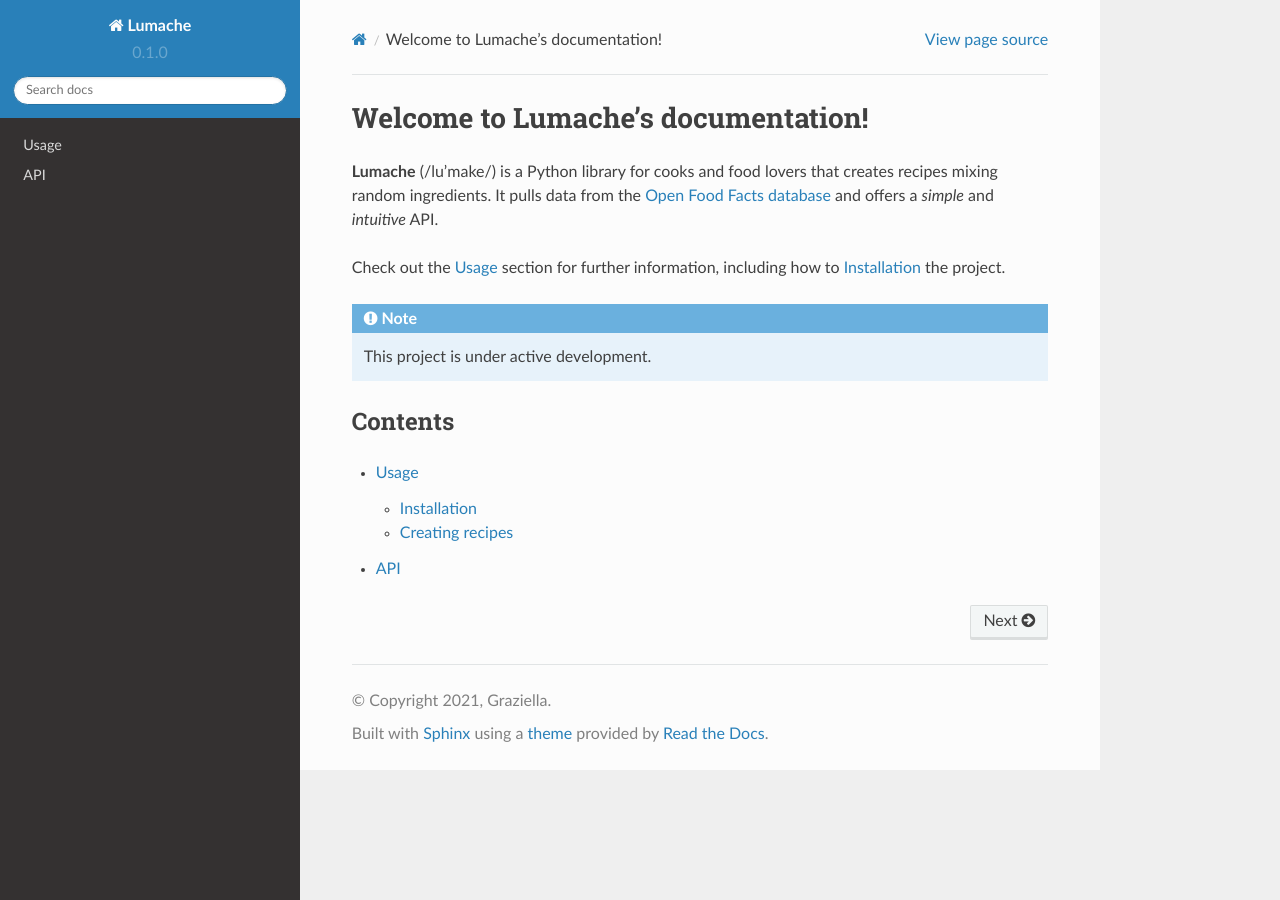
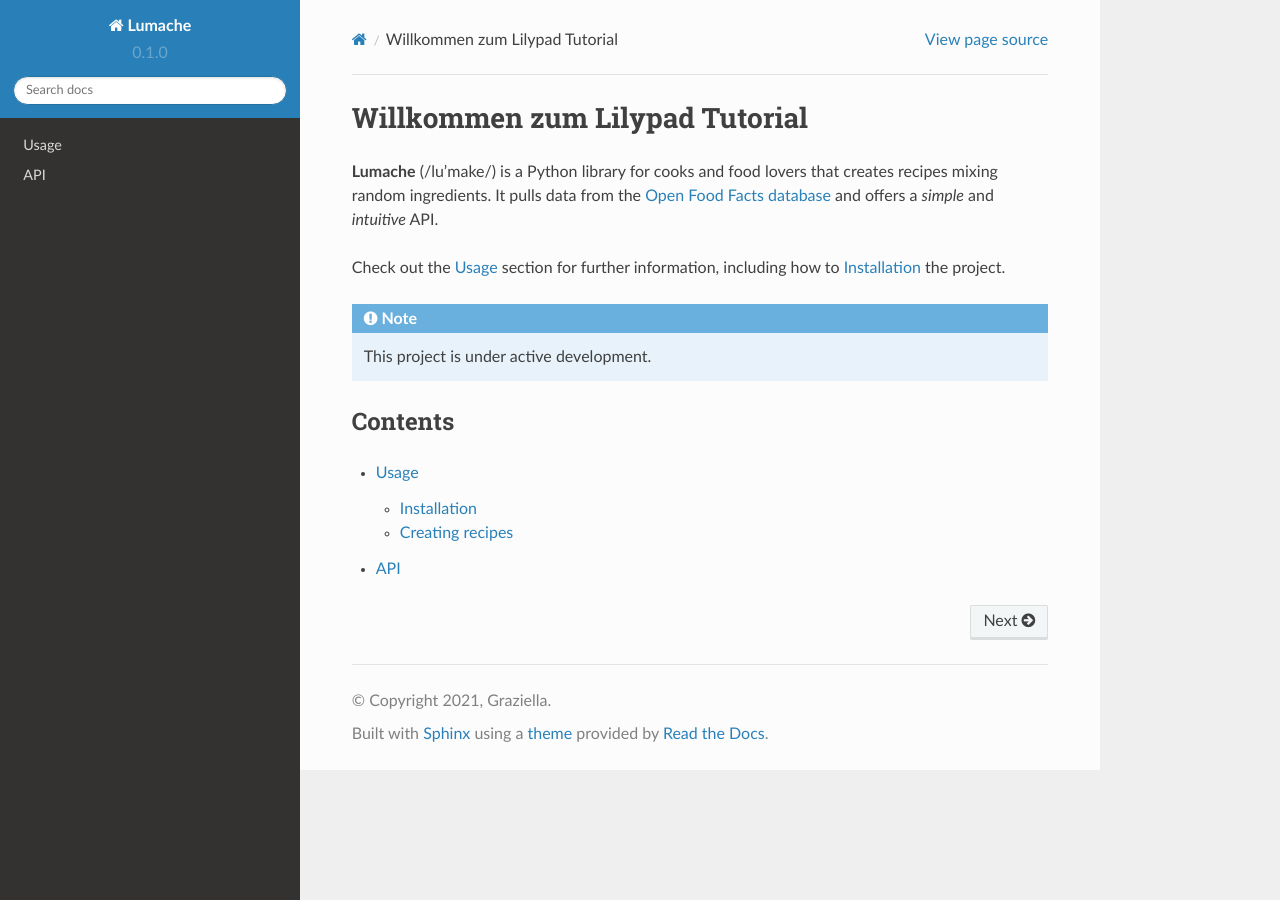
Before and after one commit to nmcakir/lilypad, a Sphinx documentation site: the page built from docs/source/index.rst, in a window 1280 px wide. Built offline with Sphinx 7.4.7 and the Read the Docs theme 2.0.0, drawn with Linux system fonts in a browser that asks for light colours.

Commit message:
Update index.rst

```diff
--- a/docs/source/index.rst
+++ b/docs/source/index.rst
@@ -1,4 +1,4 @@
-Welcome to Lumache's documentation!
+Willkommen zum Lilypad Tutorial
 ===================================
 
 **Lumache** (/lu'make/) is a Python library for cooks and food lovers
```
